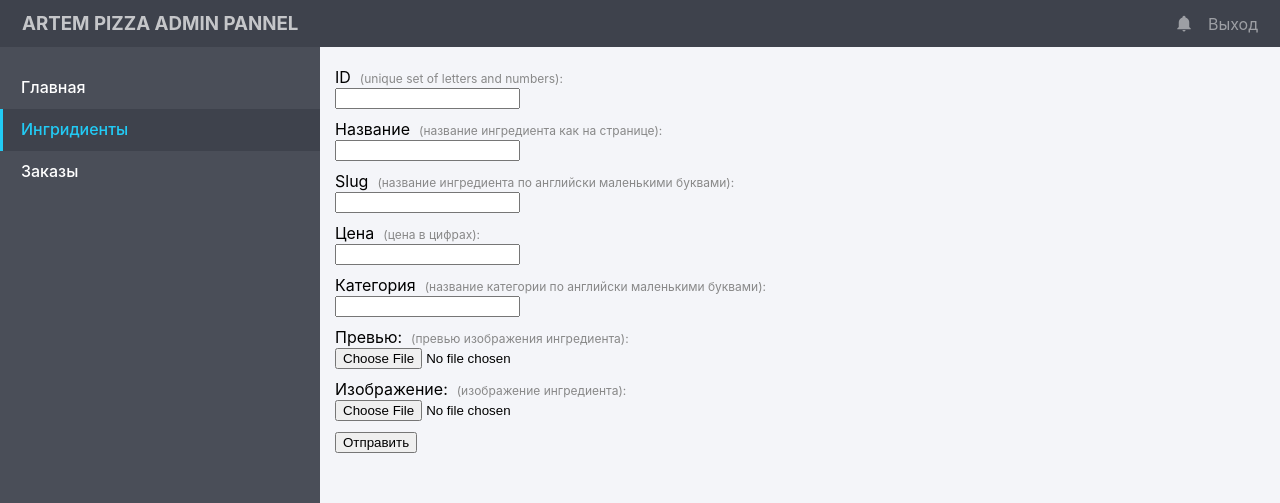
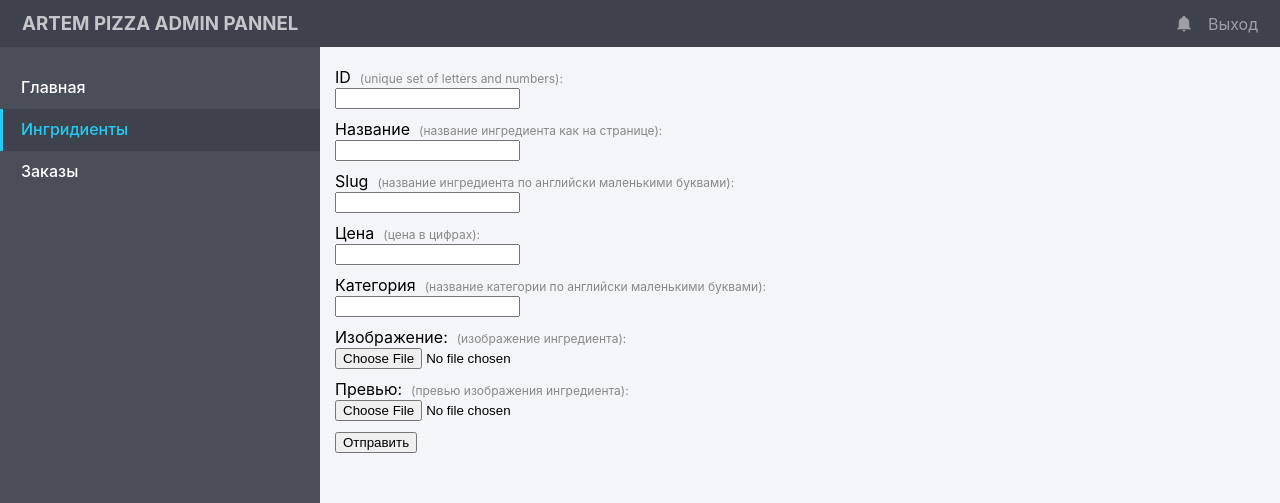
Before and after one commit to no-ocean/artem-pizza-admin, a React (Create React App) app: page /ingredients in a window 1280 px wide. Shown: the top 503 px of the page. Built offline with nearby package versions, Linux system fonts and the light colour scheme.

Commit message:
[update] submit handler

```diff
--- a/src/components/AddForm/AddForm.js
+++ b/src/components/AddForm/AddForm.js
@@ -18,14 +18,12 @@ const AddForm = () => {
 
 	console.log(errors)
 
-	const onSubmit = handleSubmit( async (data) => {
-        console.log(data)
-        const json = await postData(data, "ingredients");
-		console.log(json)
-	});
+	const onSubmit = async (data) => {
+        await postData(data);
+	};
 
 	return (
-        <form onSubmit={onSubmit} className="form">
+        <form onSubmit={handleSubmit(onSubmit)} className="form">
             <div className="mb-10">
                 <label htmlFor="price">
                     ID &nbsp;
@@ -77,6 +75,15 @@ const AddForm = () => {
                 <span className="subtext subtext_error">{errors.name?.message}</span>
             </div>
             <div className="mb-10">
+                <label htmlFor="image">
+                    Изображение: &nbsp;
+                    <span className="subtext">(изображение ингредиента):</span>
+                </label>
+                <div>
+                    <input id="image" type="file" {...register("image")} />
+                </div>
+            </div>
+            <div className="mb-10">
                 <label htmlFor="thumbnail">
                     Превью: &nbsp;
                     <span className="subtext">(превью изображения ингредиента):</span>
@@ -85,15 +92,6 @@ const AddForm = () => {
                     <input id="thumbnail" type="file" {...register("thumbnail")} />
                 </div>
             </div>
-            <div className="mb-10">
-                <label htmlFor="image">
-                    Изображение: &nbsp;
-                    <span className="subtext">(изображение ингредиента):</span>
-                </label>
-                <div>
-                    <input id="image" type="file" {...register("image")} />
-                </div>
-            </div>
             <button>Отправить</button>
         </form>
 	);
```
